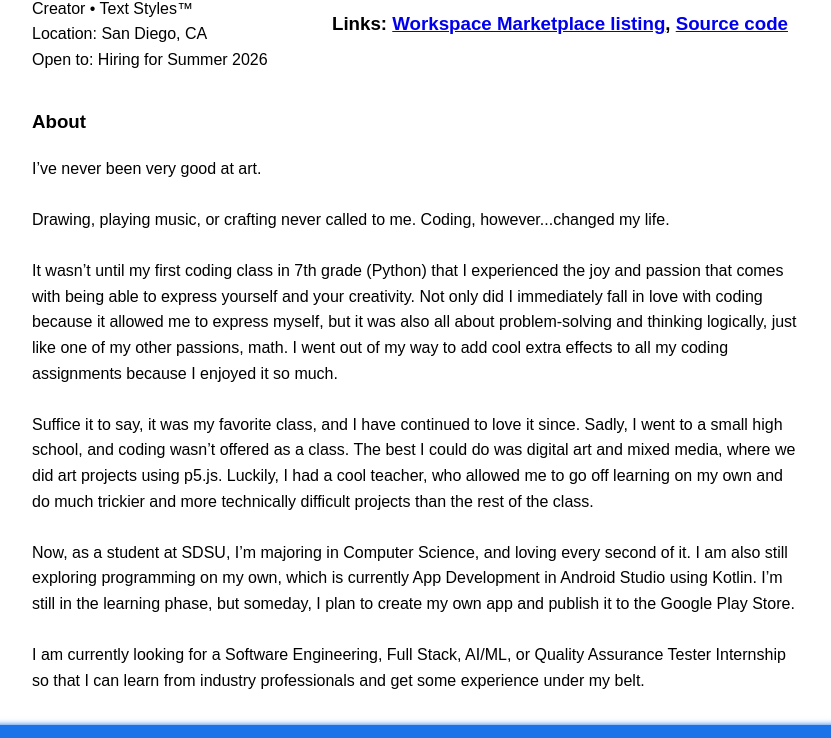
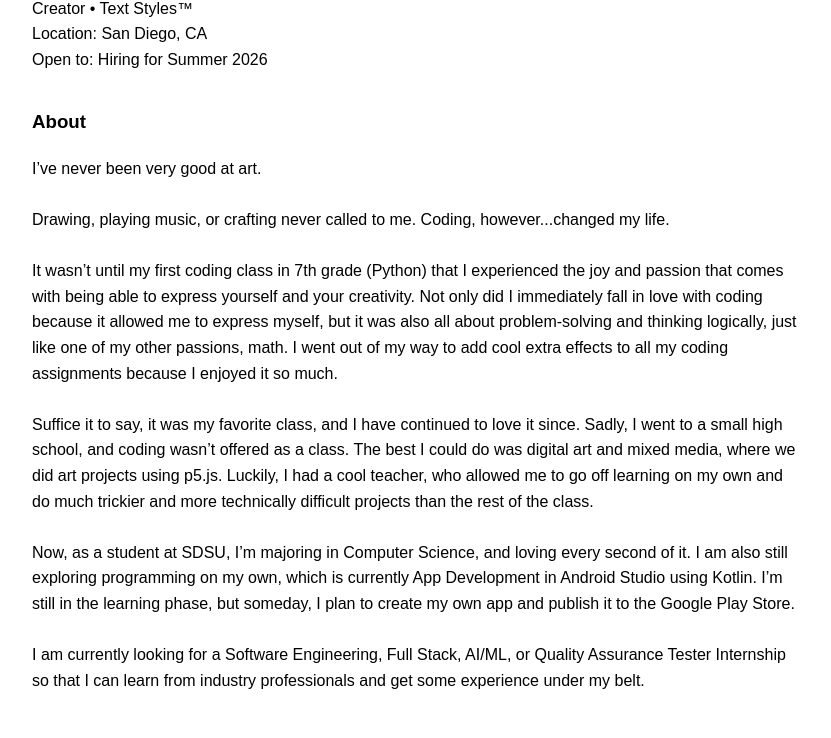
Before and after one commit to SonOfAthena1/AboutTextStylesWebsite, a website built with Vite: page developer-info.html in a window 1280 px wide. Shown: the part 706-1444 px from the top of the page, without its empty margins (224-1055 px from the left). Built offline with nearby package versions, Linux system fonts and the light colour scheme.

Commit message:
Fixed a few more things again

```diff
--- a/developer-info.html
+++ b/developer-info.html
@@ -73,13 +73,13 @@
 
             </section>
 
-            <section class="dev-links">
-              <h3>Links:
-                <!-- Keep internal links relative to your site; external open in new tab -->
-                <a href="https://workspace.google.com/marketplace" target="_blank" rel="noopener">Workspace Marketplace listing</a>,
-                <a href="https://github.com/SonOfAthena1/Text-Styles-Google-Docs-Extension" target="_blank" rel="noopener">Source code</a>
-              </h3>
-            </section>
+<!--            <section class="dev-links">-->
+<!--              <h3>Links:-->
+<!--                &lt;!&ndash; Keep internal links relative to your site; external open in new tab &ndash;&gt;-->
+<!--                <a href="https://workspace.google.com/marketplace" target="_blank" rel="noopener">Workspace Marketplace listing</a>,-->
+<!--                <a href="https://github.com/SonOfAthena1/Text-Styles-Google-Docs-Extension" target="_blank" rel="noopener">Source code</a>-->
+<!--              </h3>-->
+<!--            </section>-->
           </div>
         </div>
       </section>
@@ -95,7 +95,6 @@
           I am currently looking for a Software Engineering, Full Stack, AI/ML, or Quality Assurance Tester Internship so that I can learn from industry professionals and get some experience under my belt.
         </p>
       </section>
-
     </main>
 
     <footer>
--- a/style.css
+++ b/style.css
@@ -231,6 +231,10 @@ footer {
     height: 4rem;
 }
 
+.dev-bio {
+    padding-bottom: 2rem;
+}
+
 /*@font-face {*/
 /*    font-family: "JetBrains Sans";*/
 /*    src: url("fonts/JetBrainsSans-Regular.woff2");*/
```
